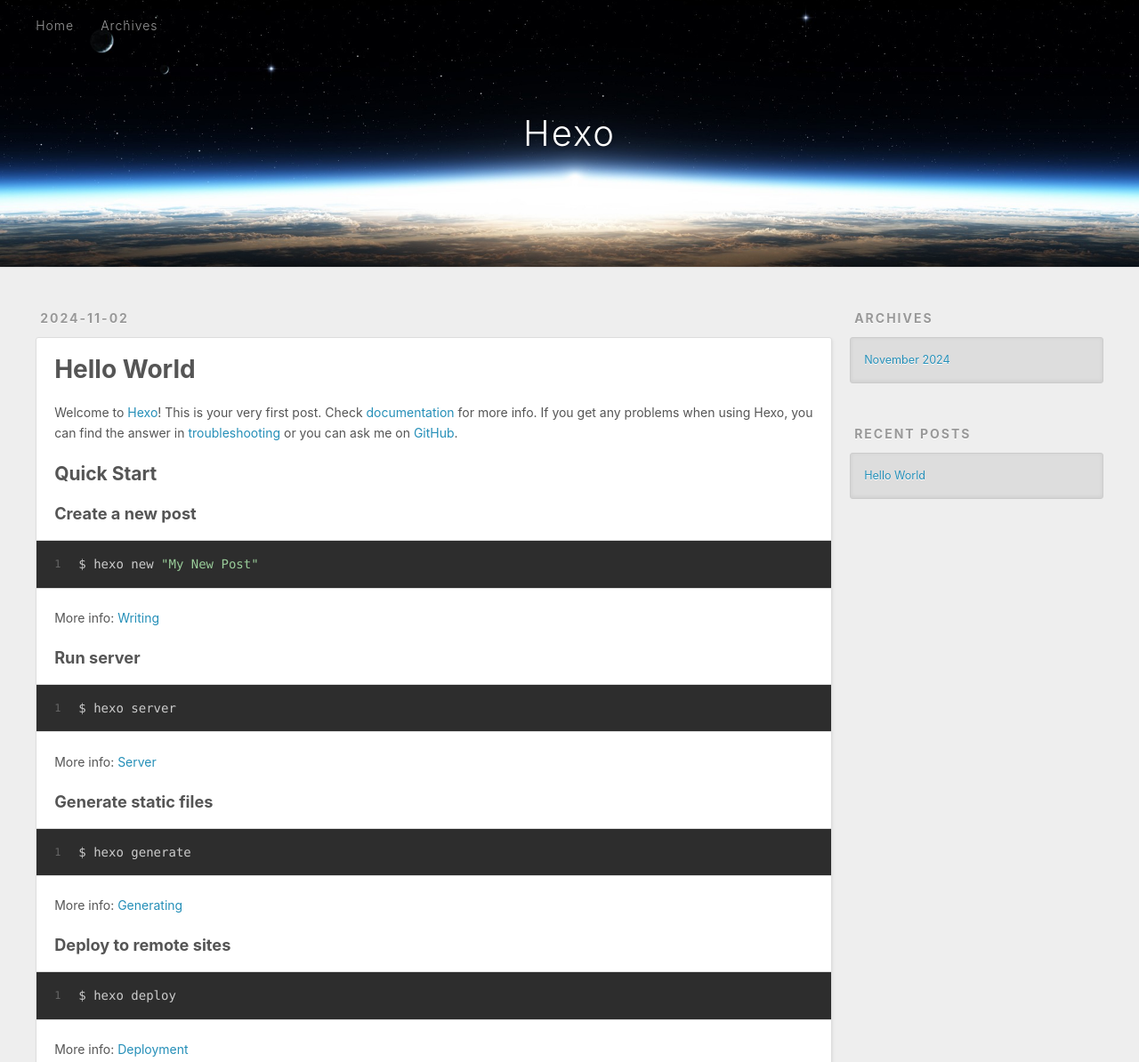
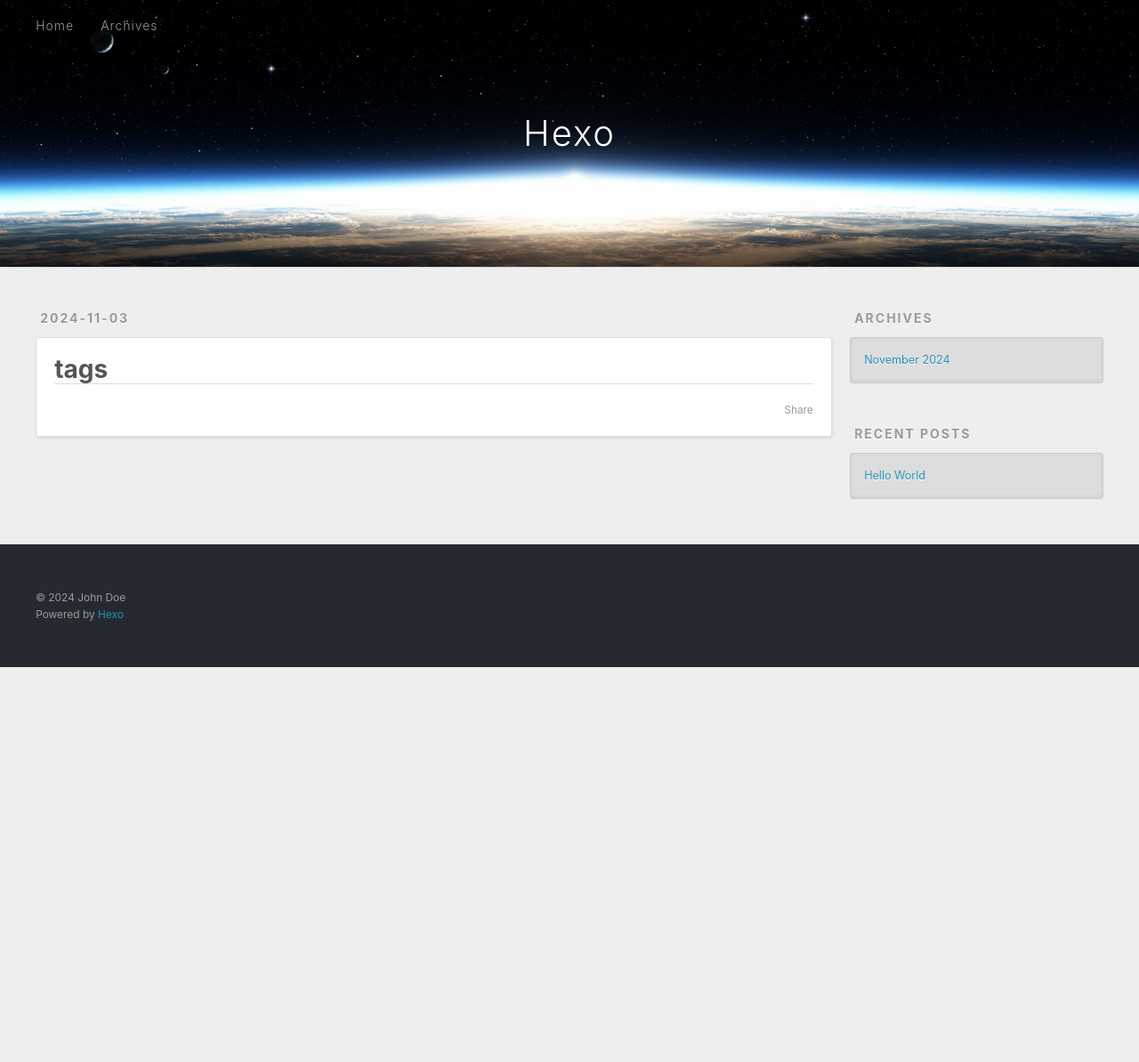
Before and after one commit to huppee/huppe.github.io, a plain HTML site: page tags/index.html in a window 1280 px wide. Shown: the top 1194 px of the page at 89% size. After the commit the page ends 800 px from the top, so only its background shows below. Drawn offline with Linux system fonts and the light colour scheme.

Commit message:
Site updated: 2024-11-03 13:12:32

```diff
--- a/index.html
+++ b/tags/index.html
@@ -4,13 +4,15 @@
   <meta charset="utf-8">
 
 
-  <title>Hexo</title>
+  <title>tags | Hexo</title>
   <meta name="viewport" content="width=device-width, initial-scale=1, shrink-to-fit=no">
   <meta property="og:type" content="website">
-<meta property="og:title" content="Hexo">
-<meta property="og:url" content="http://example.com/index.html">
+<meta property="og:title" content="tags">
+<meta property="og:url" content="http://example.com/tags/index.html">
 <meta property="og:site_name" content="Hexo">
 <meta property="og:locale" content="en_US">
+<meta property="article:published_time" content="2024-11-03T05:00:01.000Z">
+<meta property="article:modified_time" content="2024-11-03T05:01:57.762Z">
 <meta property="article:author" content="John Doe">
 <meta name="twitter:card" content="summary">
 
@@ -67,12 +69,10 @@
 </header>
 
       <div class="outer">
-        <section id="main">
-
-    <article id="post-hello-world" class="h-entry article article-type-post" itemprop="blogPost" itemscope itemtype="https://schema.org/BlogPosting">
+        <section id="main"><article id="page-" class="h-entry article article-type-page" itemprop="blogPost" itemscope itemtype="https://schema.org/BlogPosting">
   <div class="article-meta">
-    <a href="/2024/11/02/hello-world/" class="article-date">
-  <time class="dt-published" datetime="2024-11-02T07:15:57.295Z" itemprop="datePublished">2024-11-02</time>
+    <a href="/tags/index.html" class="article-date">
+  <time class="dt-published" datetime="2024-11-03T05:00:01.000Z" itemprop="datePublished">2024-11-03</time>
 </a>
 
   </div>
@@ -82,8 +82,8 @@
       <header class="article-header">
 
 
-    <h1 itemprop="name">
-      <a class="p-name article-title" href="/2024/11/02/hello-world/">Hello World</a>
+    <h1 class="p-name article-title" itemprop="headline name">
+      tags
     </h1>
 
 
@@ -91,35 +91,20 @@
 
     <div class="e-content article-entry" itemprop="articleBody">
 
-        <p>Welcome to <a target="_blank" rel="noopener" href="https://hexo.io/">Hexo</a>! This is your very first post. Check <a target="_blank" rel="noopener" href="https://hexo.io/docs/">documentation</a> for more info. If you get any problems when using Hexo, you can find the answer in <a target="_blank" rel="noopener" href="https://hexo.io/docs/troubleshooting.html">troubleshooting</a> or you can ask me on <a target="_blank" rel="noopener" href="https://github.com/hexojs/hexo/issues">GitHub</a>.</p>
-<h2 id="Quick-Start"><a href="#Quick-Start" class="headerlink" title="Quick Start"></a>Quick Start</h2><h3 id="Create-a-new-post"><a href="#Create-a-new-post" class="headerlink" title="Create a new post"></a>Create a new post</h3><figure class="highlight bash"><table><tr><td class="gutter"><pre><span class="line">1</span><br></pre></td><td class="code"><pre><span class="line">$ hexo new <span class="string">&quot;My New Post&quot;</span></span><br></pre></td></tr></table></figure>
-
-<p>More info: <a target="_blank" rel="noopener" href="https://hexo.io/docs/writing.html">Writing</a></p>
-<h3 id="Run-server"><a href="#Run-server" class="headerlink" title="Run server"></a>Run server</h3><figure class="highlight bash"><table><tr><td class="gutter"><pre><span class="line">1</span><br></pre></td><td class="code"><pre><span class="line">$ hexo server</span><br></pre></td></tr></table></figure>
-
-<p>More info: <a target="_blank" rel="noopener" href="https://hexo.io/docs/server.html">Server</a></p>
-<h3 id="Generate-static-files"><a href="#Generate-static-files" class="headerlink" title="Generate static files"></a>Generate static files</h3><figure class="highlight bash"><table><tr><td class="gutter"><pre><span class="line">1</span><br></pre></td><td class="code"><pre><span class="line">$ hexo generate</span><br></pre></td></tr></table></figure>
-
-<p>More info: <a target="_blank" rel="noopener" href="https://hexo.io/docs/generating.html">Generating</a></p>
-<h3 id="Deploy-to-remote-sites"><a href="#Deploy-to-remote-sites" class="headerlink" title="Deploy to remote sites"></a>Deploy to remote sites</h3><figure class="highlight bash"><table><tr><td class="gutter"><pre><span class="line">1</span><br></pre></td><td class="code"><pre><span class="line">$ hexo deploy</span><br></pre></td></tr></table></figure>
-
-<p>More info: <a target="_blank" rel="noopener" href="https://hexo.io/docs/one-command-deployment.html">Deployment</a></p>
 
 
     </div>
     <footer class="article-footer">
-      <a data-url="http://example.com/2024/11/02/hello-world/" data-id="cm2zwxeta00000ogb6kqrf43l" data-title="Hello World" class="article-share-link"><span class="fa fa-share">Share</span></a>
+      <a data-url="http://example.com/tags/index.html" data-id="cm314yfbt0000sogba7132ijl" data-title="tags" class="article-share-link"><span class="fa fa-share">Share</span></a>
 
 
 
     </footer>
   </div>
 
-</article>
 
 
-
-
+</article>
 
 
 </section>
```
Also changed, not shown: 2024/11/02/hello-world/index.html (+1 -1 lines).
